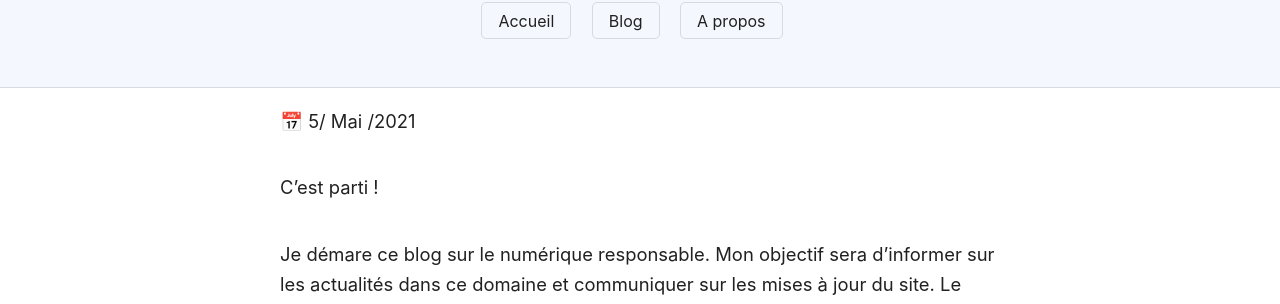
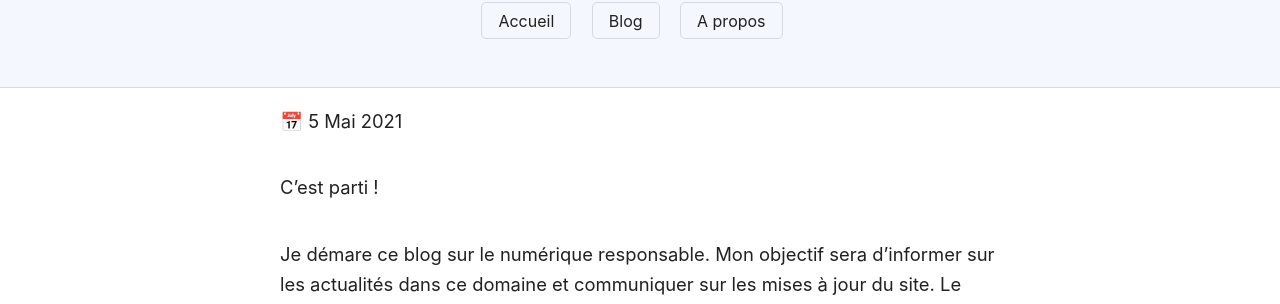
Before and after one commit to Slandais/slandais.github.io, a Jekyll site: the page built from _posts/2021-05-23-creationDuBlog.md, in a window 1280 px wide. Shown: the part 141-445 px from the top of the page. Built offline with Jekyll 4.4.1, drawn with Linux system fonts in a browser that asks for light colours.

Commit message:
Update post.html

```diff
--- a/_layouts/post.html
+++ b/_layouts/post.html
@@ -2,7 +2,7 @@
 layout: default
 ---
 
-<p>📅 {{ page.date | date: "%-m/" }}
+<p>📅 {{ page.date | date: "%-m" }}
 {% assign m = page.date | date: "%-m" %}
 {% case m %}
   {% when '1' %}Januar
@@ -18,6 +18,6 @@
   {% when '11' %}November
   {% when '12' %}Dezember
 {% endcase %}
-{{ page.date | date: "/%Y" }}</p>
+{{ page.date | date: "%Y" }}</p>
 
 {{ content }}
```
